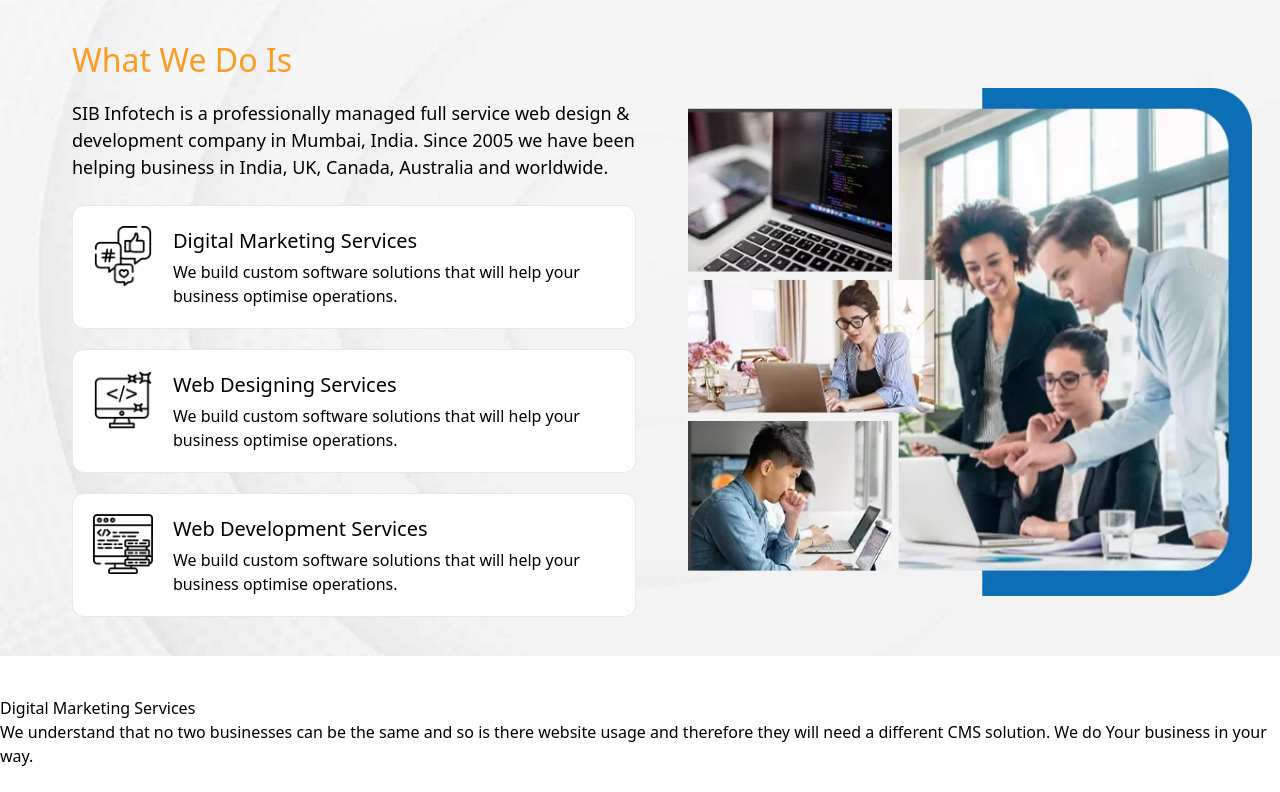
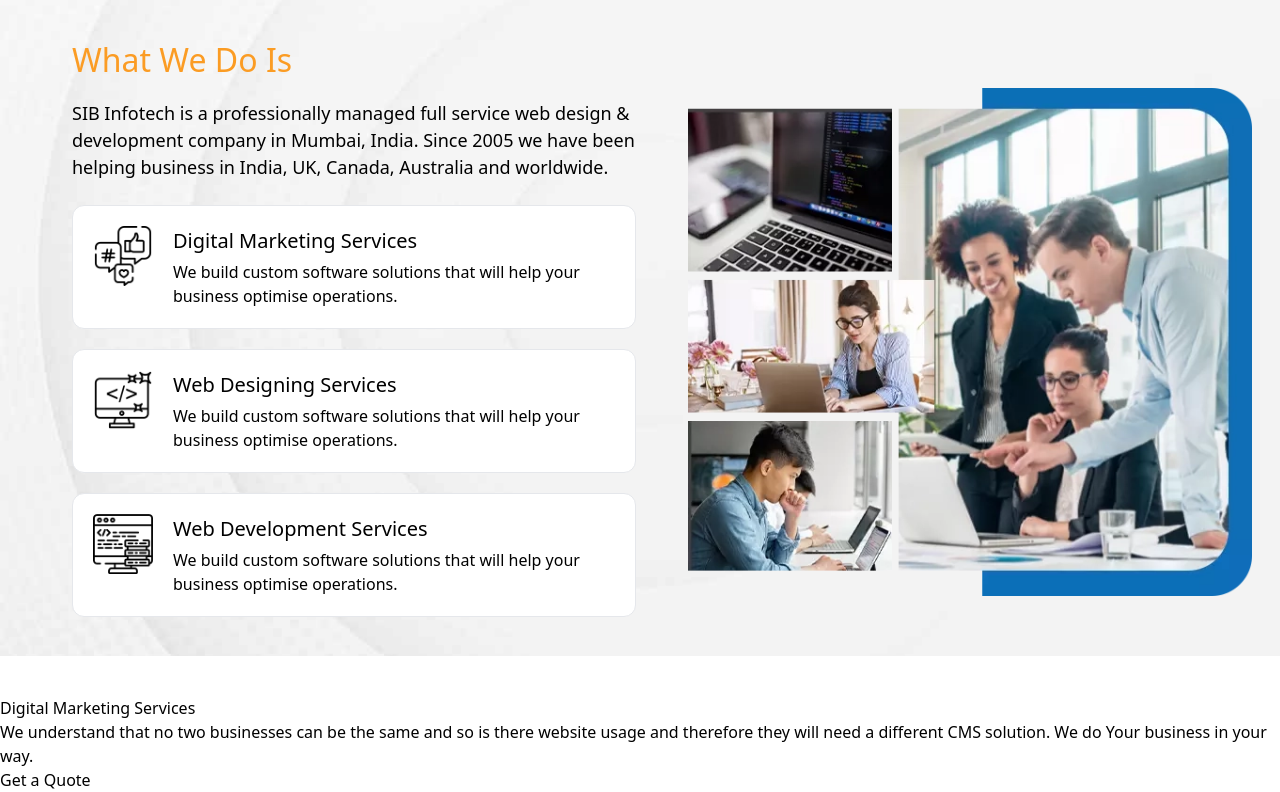
Before and after one commit to Vibudh08/BTJ-ALPHA-TECHNOLOGY-PVT-LTD, a React (Vite) app: page / in a window 1280 px wide. Shown: the part 2584-3376 px from the top of the page. Before the commit the page ends 3352 px from the top, so only its background shows below. Built offline with nearby package versions, Linux system fonts and the light colour scheme.

Commit message:
new change

```diff
--- a/src/pages/Home.jsx
+++ b/src/pages/Home.jsx
@@ -313,6 +313,7 @@
               solution. We do Your business in your way.
             </p>
           </div>
+          <button>Get a Quote</button>
         </div>
       </main>
     </>
```
